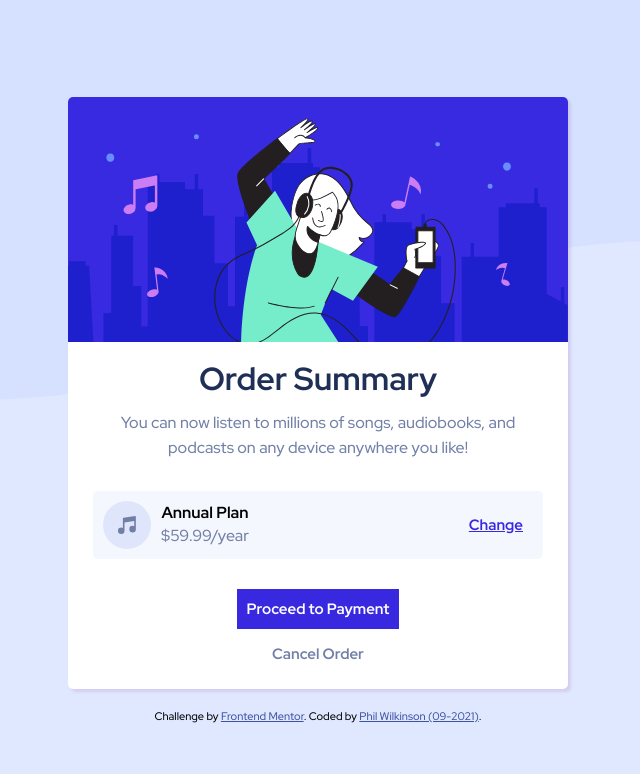
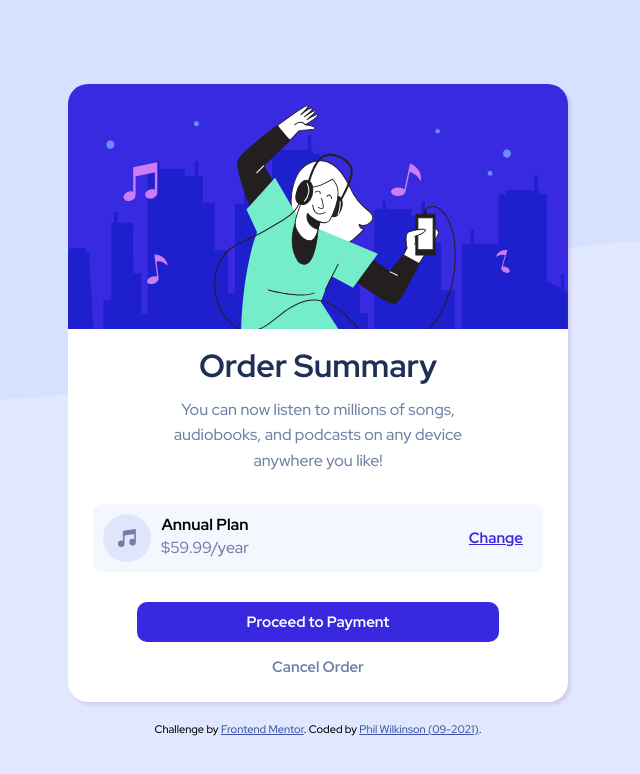
Before and after one commit to PhilWilky/FM-order-summary-component-main, a plain HTML site: page index.html in a window 1280 px wide. Shown: the whole page, without its empty margins (322-962 px from the left). Drawn offline with Linux system fonts and the light colour scheme.

Commit message:
Some changes as per user @kens-visuals

```diff
--- a/custom.css
+++ b/custom.css
@@ -27,6 +27,10 @@ body {
     align-items: center;
     justify-content: center;
     min-height: 100vh;
+}
+
+.h4 {
+    font-size: 1em;
 }
 
 p {
@@ -69,8 +73,9 @@ button {
 .btn-primary {
     background-color: var(--Bright-blue);
     color: #fff;
-    padding: 10px;
+    padding: 10px 110px;
     margin-bottom: 10px;
+    border-radius: 10px;
 }
 
 .btn-primary:hover, .btn-change:hover{
@@ -90,8 +95,13 @@ button {
     background-color: #fff;
     margin: 20px;
     padding-bottom: 20px;
-    border-radius: 5px;
+    border-radius: 20px;
     box-shadow: 3px 3px 3px hsla(288, 45%, 44%, 0.15);
+}
+
+.container img.hero {
+    width: 100%;
+    border-radius: 20px 20px 0 0;
 }
 
 .container h1 {
@@ -100,20 +110,17 @@ button {
 }
 
 .container p.description {
-    padding: 0 30px;
+    padding: 0 100px;
 }
 
-.container img.hero {
-    width: 100%;
-    border-radius: 5px 5px 0 0;
-}
+
 
 .container .pricing {
     margin: 30px auto;
     padding: 10px;
     background-color: var(--Very-pale-blue);
     width: 90%;
-    border-radius: 5px;
+    border-radius: 10px;
     display: flex;
     justify-content: space-between;
 }
--- a/index.html
+++ b/index.html
@@ -12,7 +12,7 @@
 <body>
 <div class="bg__image"></div>
 
-  <div class="container">
+  <main class="container">
     <img src="./images/illustration-hero.svg" alt="" class="hero">
     <h1>Order Summary</h1>
 
@@ -23,7 +23,7 @@
     <article>
     <img src="./images/icon-music.svg" alt="">
       <div>
-      <h4>Annual Plan</h4>
+      <h2 class="h4">Annual Plan</h2>
       <p>$59.99/year</p>
       </div>
     </article>
@@ -36,11 +36,11 @@
   <button class="btn btn-primary">Proceed to Payment</button>
   <button class="btn btn-secondary">Cancel Order</button>
 </div>
-  </div>
+</main>
 
-  <div class="attribution">
+  <footer class="attribution">
     Challenge by <a href="https://www.frontendmentor.io?ref=challenge" target="_blank">Frontend Mentor</a>.
     Coded by <a href="http://philwilky.me/">Phil Wilkinson (09-2021)</a>.
-  </div>
+  </footer>
 </body>
 </html>
```
